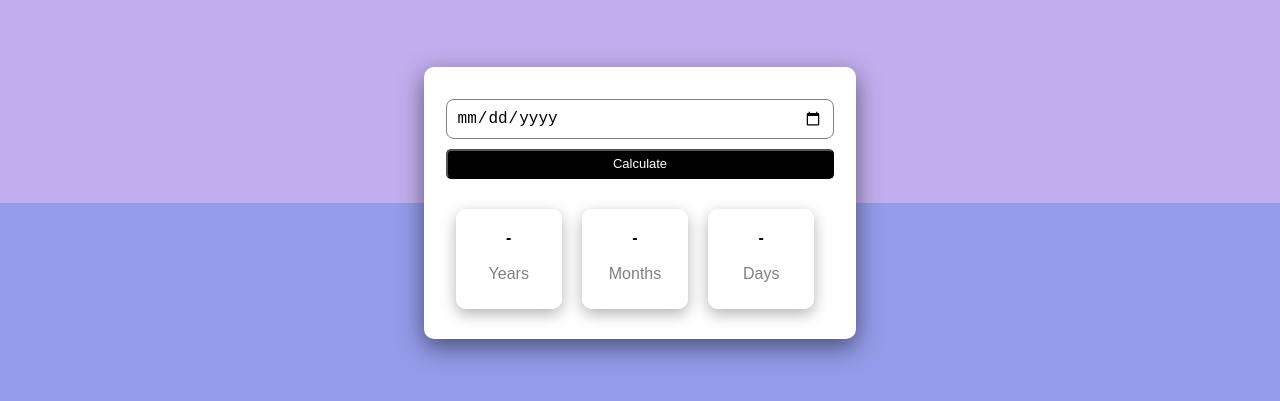
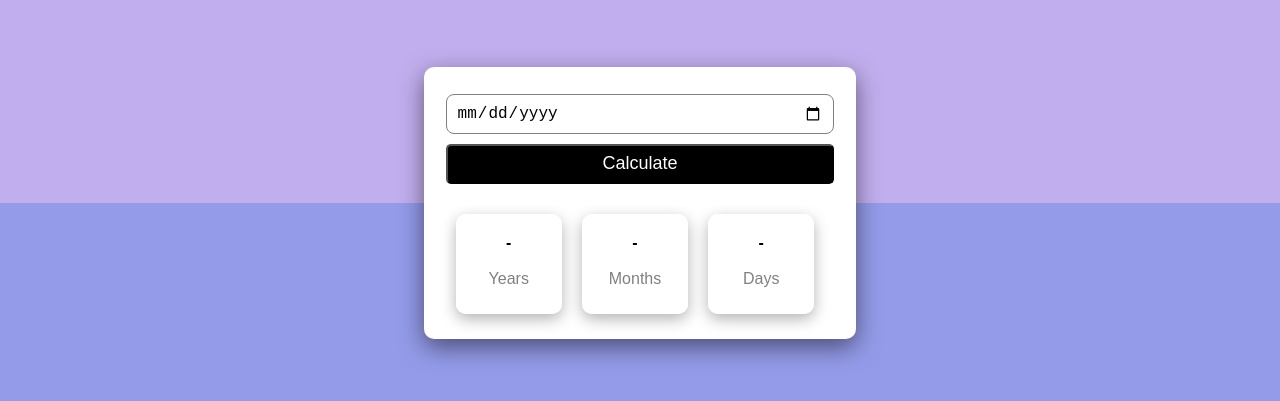
Before and after one commit to jamalsalim-js12/Age-Calculator, a plain HTML site: page index.html in a window 1280 px wide. Shown: the part 197-598 px from the top of the page. Drawn offline with Linux system fonts and the light colour scheme.

Commit message:
Changed button size

```diff
--- a/style.css
+++ b/style.css
@@ -45,7 +45,7 @@ input {
 }
 
 button {
-  height: 30px;
+  height: 40px;
   width: 90%;
   margin-left: 5%;
   margin-top: 10px;
@@ -53,7 +53,7 @@ button {
   color: white;
   font-size: large;
   border-radius: 5px;
-  font-size: small;
+  cursor: pointer;
 }
 
 .card-container {
```
Also changed, not shown: images/Age Calculator.png.
